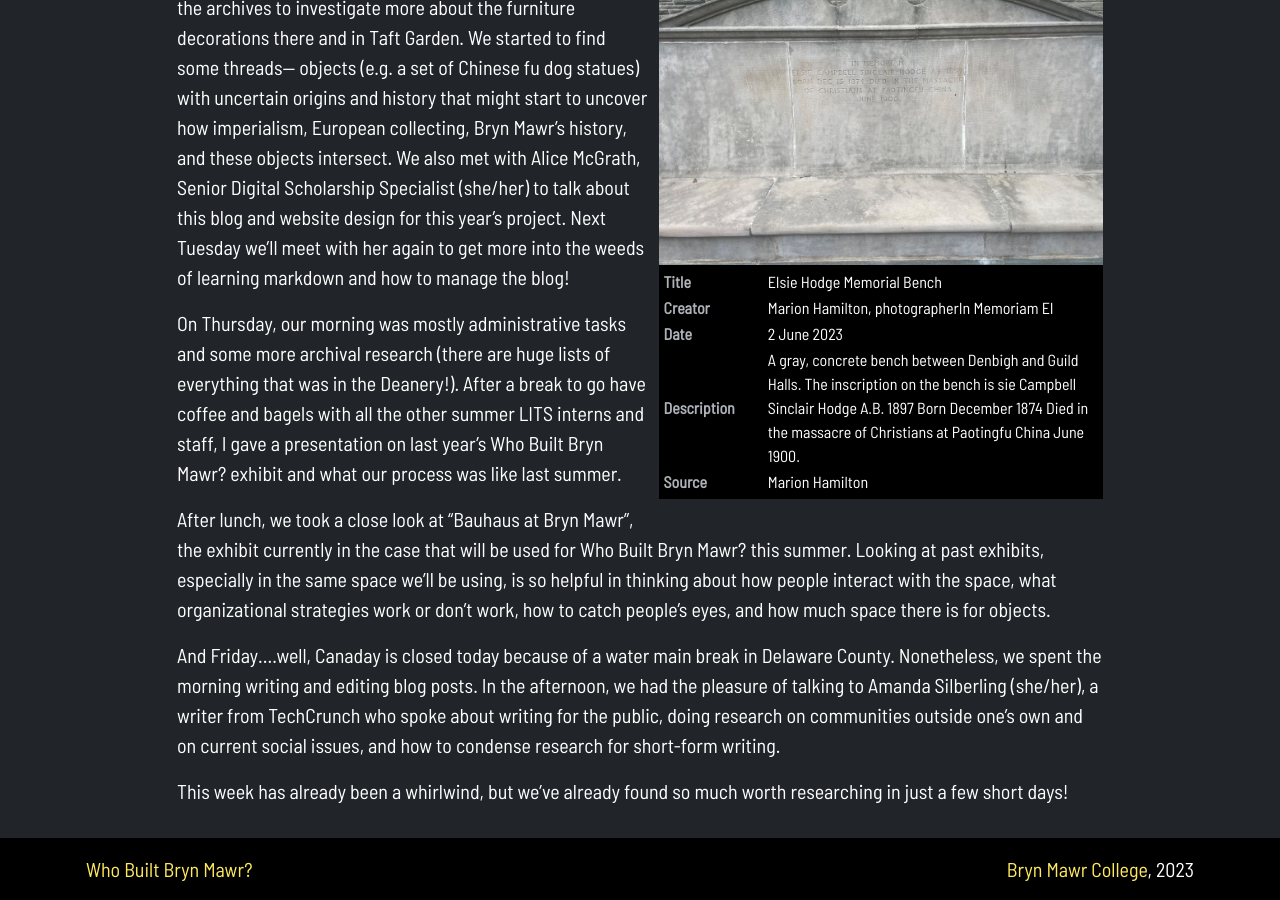
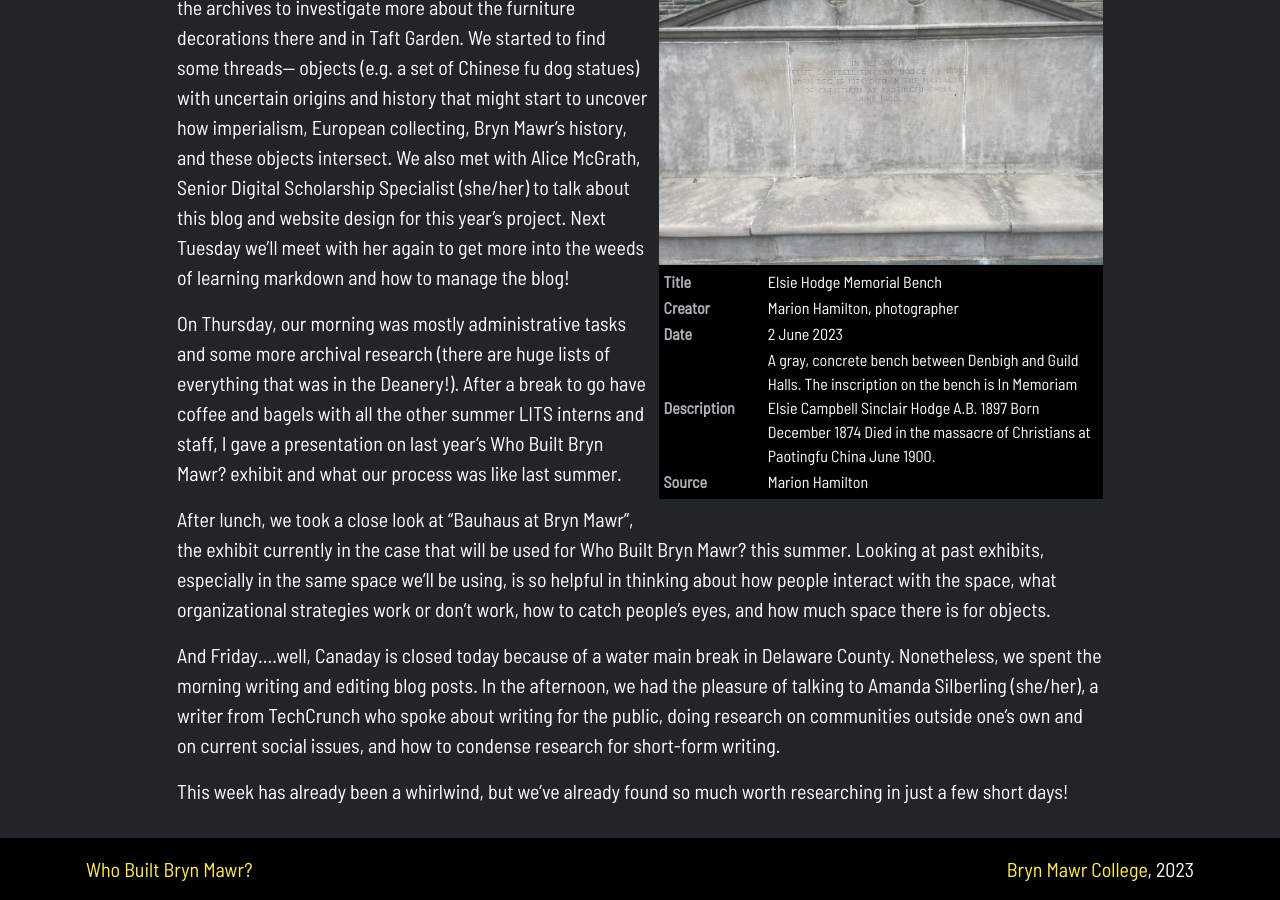
Before and after one commit to digbmc/wbbm, a Jekyll site: the page built from _posts/2023-06-06-week-one.md, in a window 1280 px wide and 900 px high, scrolled down 1219 px. Built offline with Jekyll 4.4.1, drawn with Linux system fonts in a browser that asks for light colours.

Commit message:
fixed typo I made by accident

```diff
--- a/_data/media.yml
+++ b/_data/media.yml
@@ -42,8 +42,8 @@
   item_type: image
   item_location: /assets/images/media_005.jpg # path or src/url
   title: Elsie Hodge Memorial Bench
-  creator: Marion Hamilton, photographerIn Memoriam El
-  description: A gray, concrete bench between Denbigh and Guild Halls. The inscription on the bench is sie Campbell Sinclair Hodge A.B. 1897 Born December 1874 Died in the massacre of Christians at Paotingfu China June 1900.
+  creator: Marion Hamilton, photographer
+  description: A gray, concrete bench between Denbigh and Guild Halls. The inscription on the bench is In Memoriam Elsie Campbell Sinclair Hodge A.B. 1897 Born December 1874 Died in the massacre of Christians at Paotingfu China June 1900.
   date: 2 June 2023
   source: Marion Hamilton
   accession_number:
```
